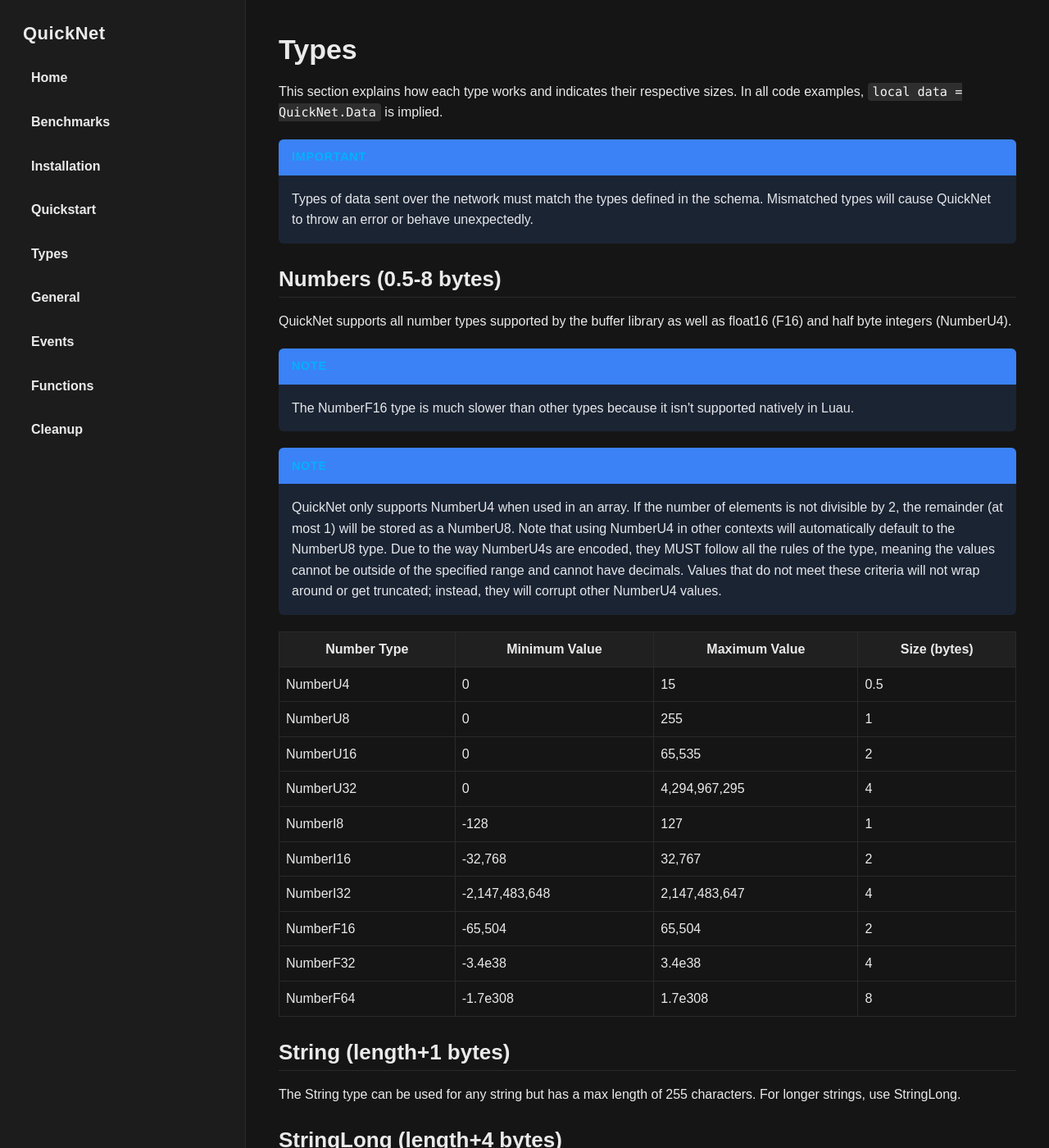
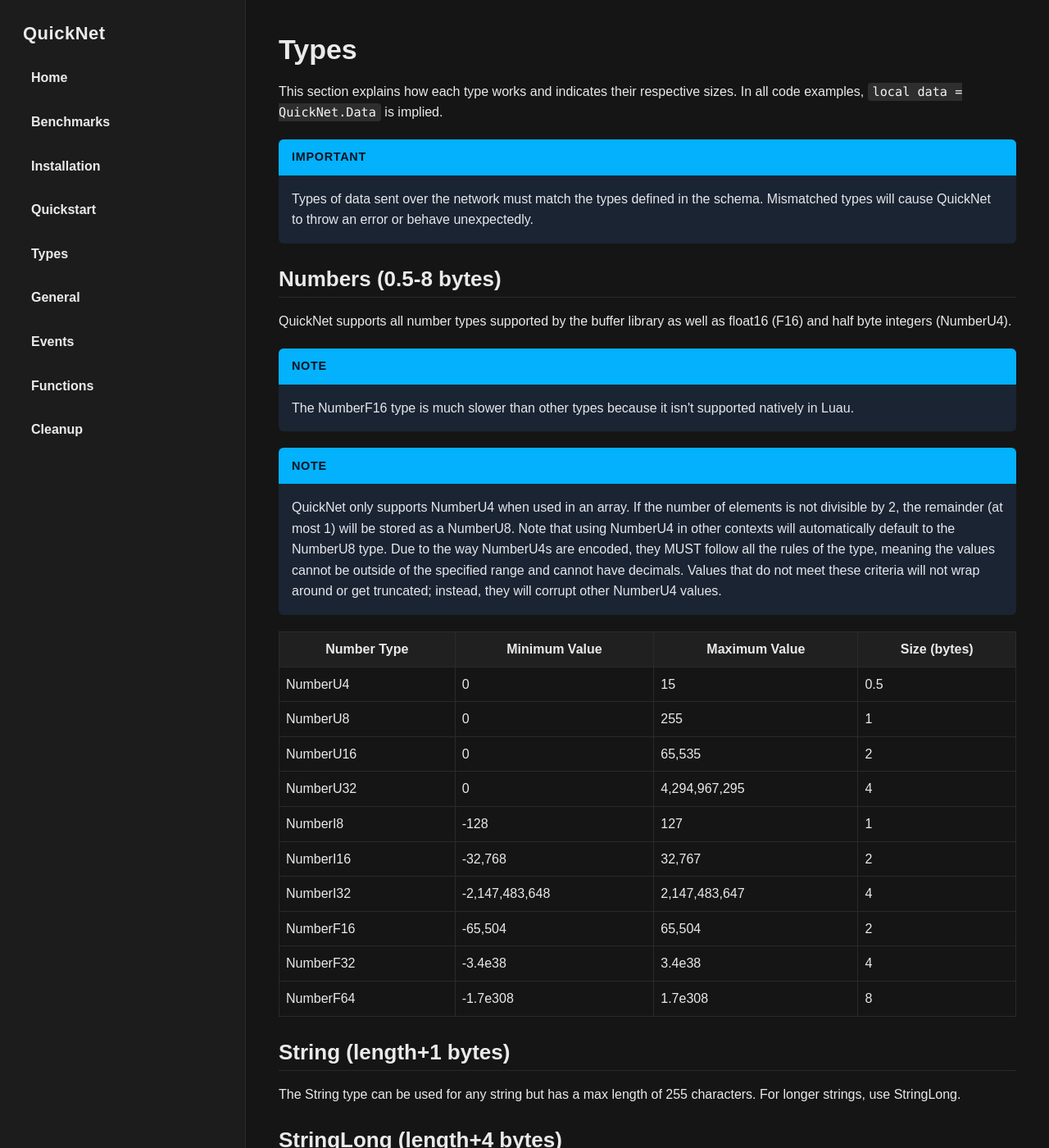
Before and after one commit to breadboardengineer1234/QuickNet, a Jekyll site: the page built from docs/types.md, in a window 1280 px wide and 1400 px high. Shown: the whole window at 82% size. Built offline with Jekyll 4.4.1, drawn with Linux system fonts in a browser that asks for light colours.

Commit message:
Update style.css

```diff
--- a/docs/assets/style.css
+++ b/docs/assets/style.css
@@ -230,8 +230,8 @@ a:hover {
     font-weight: 700;
     font-size: 0.9rem;
     letter-spacing: 0.05em;
-    color: #03b1fc;
-    background-color: #3b82f6;
+    color: #0b1220;
+    background-color: #03b1fc;
 }
 
 .important-content {
```
